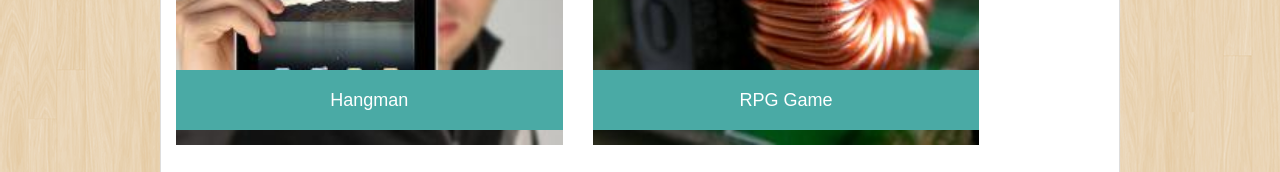
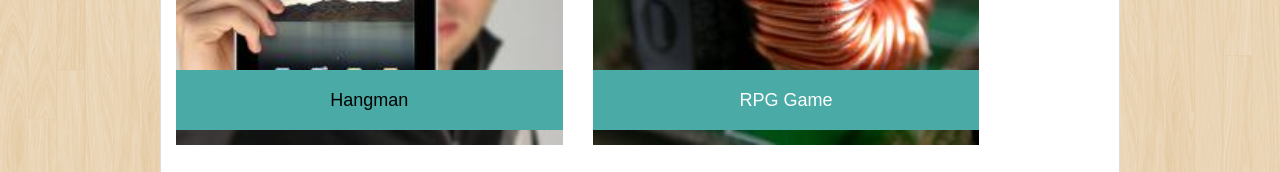
Before and after one commit to Milleniyum/Bootstrap-Portfolio, a plain HTML site: page portfolio.html in a window 1280 px wide. In both pictures the pointer is over the element 369 px from the left and 521 px from the top of the page. Shown: the part 421-593 px from the top of the page. Drawn offline with nearby package versions, Linux system fonts and the light colour scheme.

Commit message:
update css

```diff
--- a/assets/css/style.css
+++ b/assets/css/style.css
@@ -132,6 +132,11 @@ row {
     border-bottom: 0;
 }
 
+.project h3:hover {
+    color: black;
+    cursor: pointer;
+}
+
 footer {
     border-top: 8px solid #4aaaa5;
     background: #666666;
```
